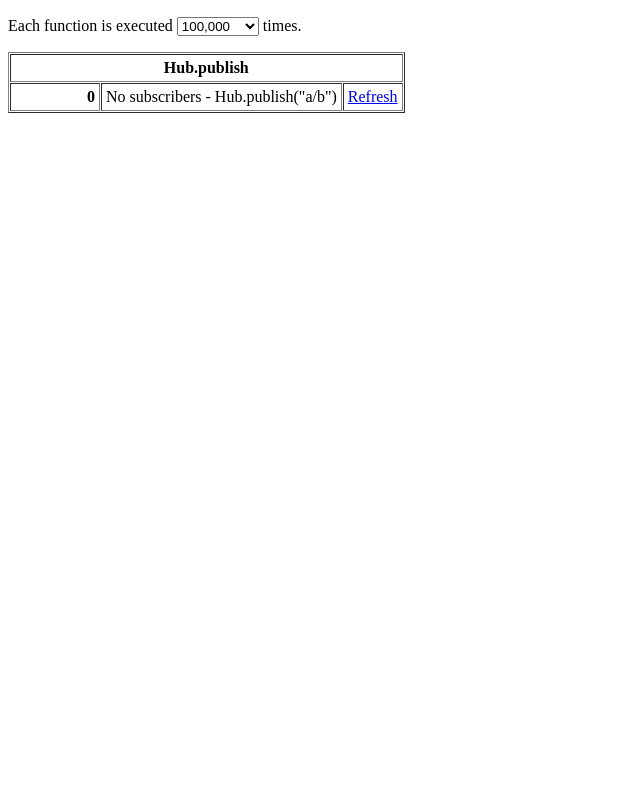
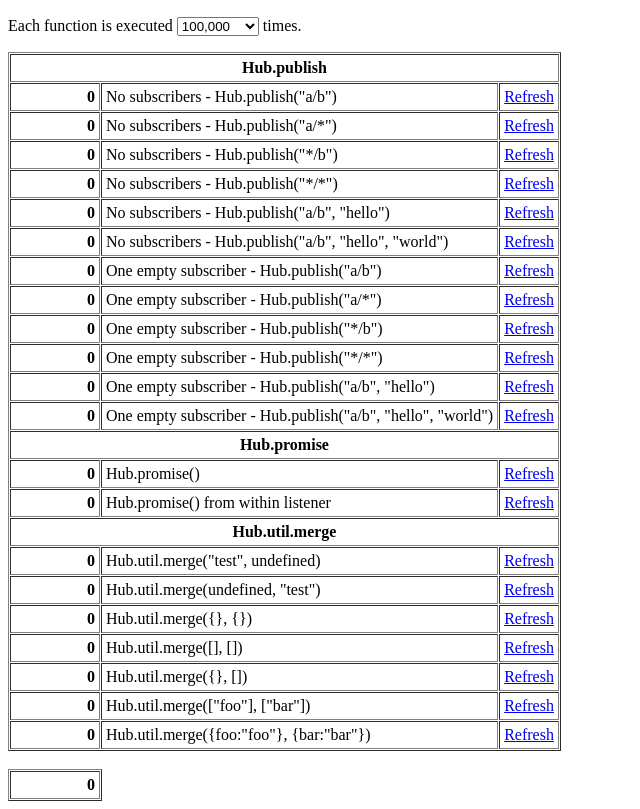
Before and after one commit to mantoni/hub.js, a plain HTML site: page src-test/performance/Benchmark.html in a window 1280 px wide. Shown: the part 50-859 px from the top of the page, without its empty margins (0-640 px from the left). Before the commit the page ends 800 px from the top, so only its background shows below. Drawn offline with Linux system fonts and the light colour scheme.

Commit message:
Fixed hello.html, hello-async.html and benchmark.html

```diff
--- a/src-test/performance/Benchmark.html
+++ b/src-test/performance/Benchmark.html
@@ -36,6 +36,7 @@
 		</table>
 		<script type="text/javascript" src="../../src/head.js"></script>
 		<script type="text/javascript" src="../../src/chain.js"></script>
+		<script type="text/javascript" src="../../src/peer.js"></script>
 		<script type="text/javascript" src="../../src/hub.js"></script>
 		<script type="text/javascript" src="../../src/promise.js"></script>
 		<script type="text/javascript" src="benchmark.js"></script>
```
Also changed, not shown: examples/hello-async.html (+1 -1 lines), examples/hello.html (+1 -1 lines).
